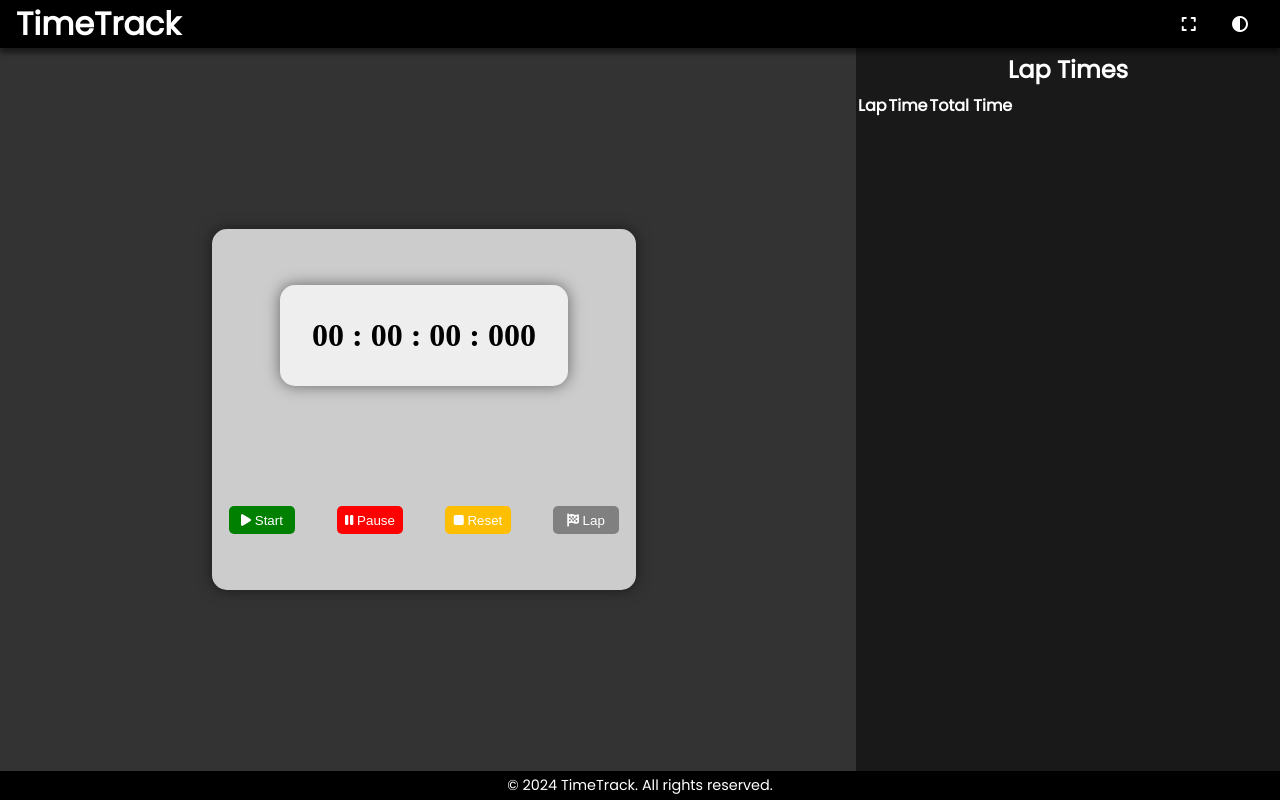
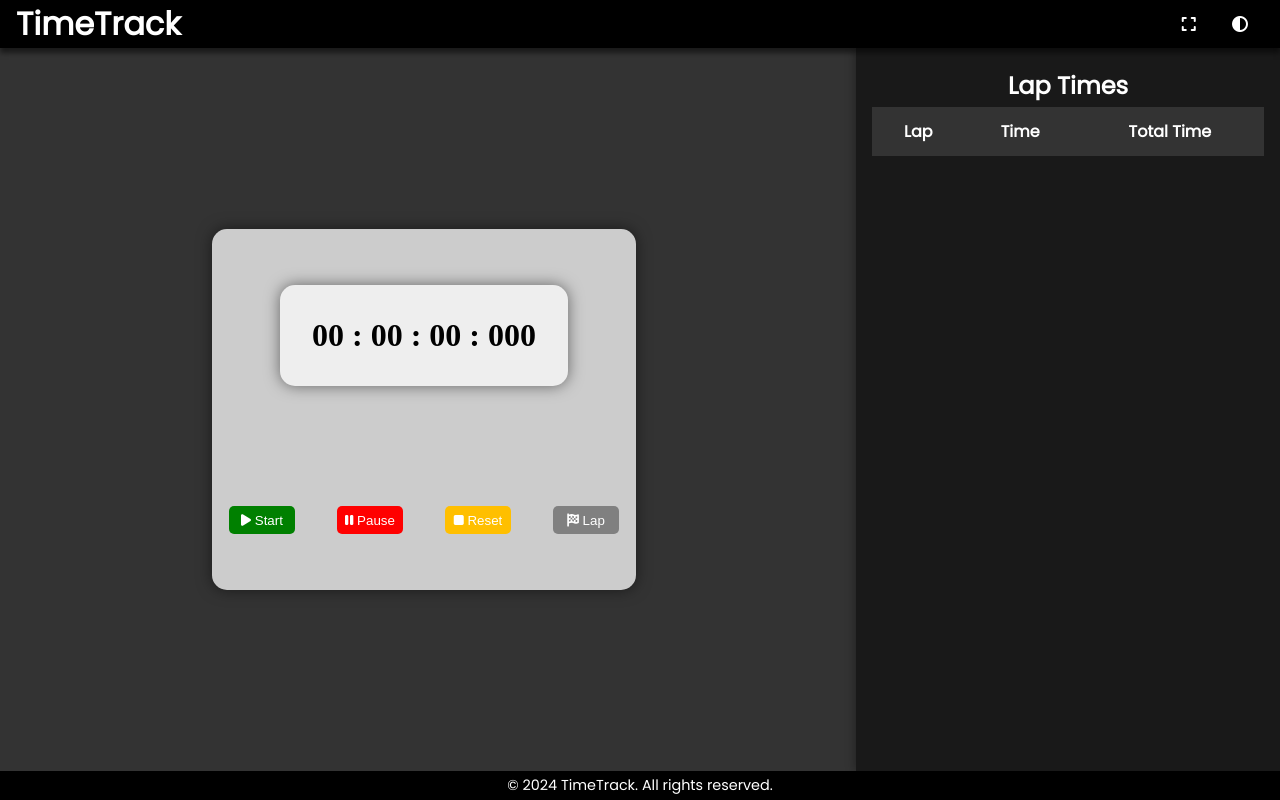
Before and after one commit to R-Dhanush/PRODIGY_WD_02, a plain HTML site: page index.html in a window 1280 px wide. Drawn offline with Linux system fonts and the light colour scheme; a web font is replaced by a local one.

Commit message:
laps css

```diff
--- a/style.css
+++ b/style.css
@@ -34,6 +34,7 @@ body {
     background-color: #000;
     color: #fff;
     box-shadow: 0px 5px 5px rgba(0, 0, 0, 0.5);
+    z-index: 10;
 }
 
 #fullscreen-toggle, #themes{
@@ -121,12 +122,43 @@ body {
     background-color: #00000080;
     background-color: #6acef680;
     text-align: center;
-
+    padding: 1em;
+    box-shadow: 0 0 10px rgba(0, 0, 0, 0.4);
 }
 
 #lap-times h2{
     padding: 0.25rem;
 }
+
+#laps {
+    width: 100%;
+    border-collapse: collapse;
+}
+
+#laps thead {
+    background-color: #333;
+    color: #fff;
+}
+
+#laps thead th {
+    padding: 0.75rem;
+    text-align: center;
+    font-weight: bold;
+}
+
+#laps tbody td {
+    padding: 0.75rem;
+    text-align: center;
+}
+
+#laps tbody tr:nth-child(even) {
+    background-color: #999; /* Alternating row colors */
+}
+
+#laps tbody tr:last-child td {
+    border-bottom: none; /* Remove border from the last row */
+}
+
 
 /* Footer Styling */
 #footer{
```
